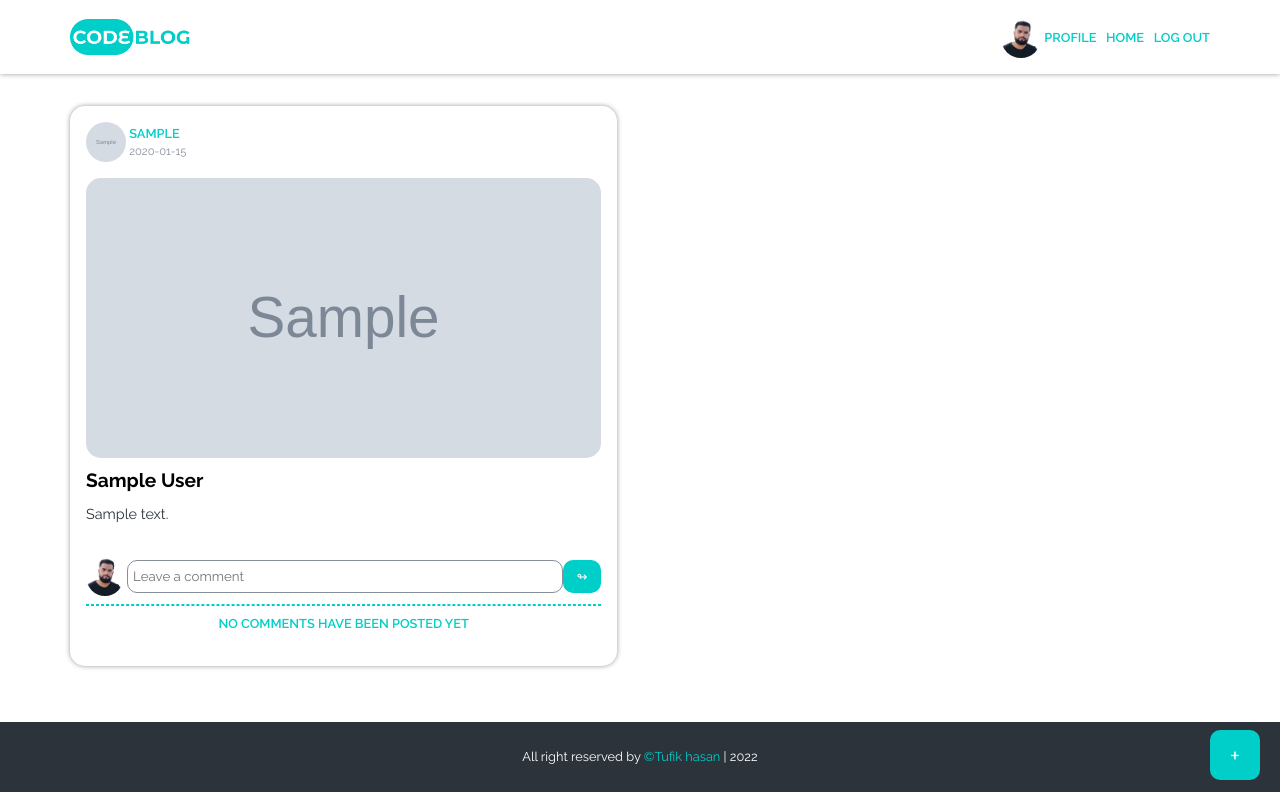
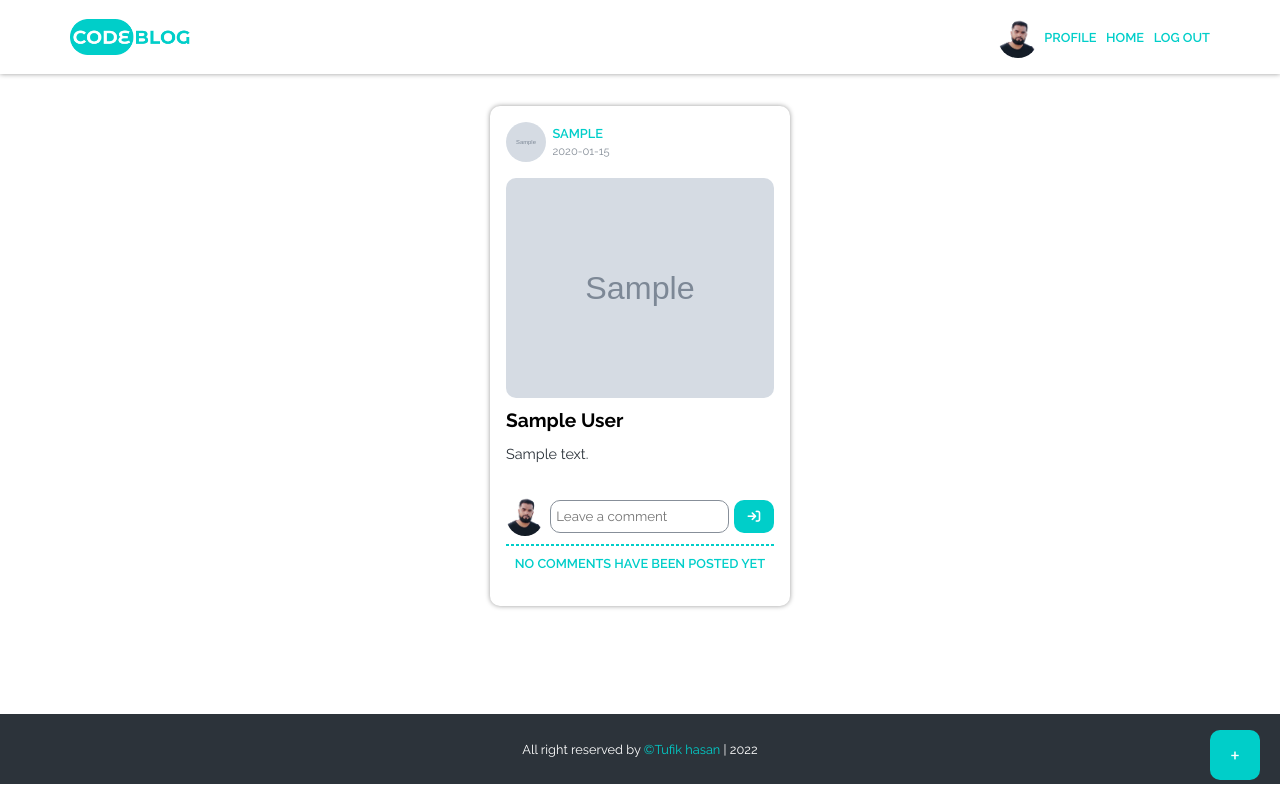
Before and after one commit to tufikhasan/blog_oop_php, a PHP site: page /home.php?result=unable-to-create-post in a window 1280 px wide. Run offline with PHP 8.4, Linux system fonts and the light colour scheme; a user stored in the database is signed in; tables that the repository leaves empty hold one stand-in row (values such as "Sample post"); grey boxes marked "Sample" are stand-in pictures; some libraries are stand-ins or nearby versions.

Commit message:
font awesome icon added

```diff
--- a/css/style.css
+++ b/css/style.css
@@ -20,7 +20,8 @@
   width: 40px;
   height: 40px;
   border-radius: 50%;
-  margin-right: 0.2rem;
+  margin-right: 0.4rem;
+  object-fit: fill;
 }
 .main-menu {
   flex-direction: row;
@@ -69,16 +70,17 @@ button.add_post_form_close_btn {
 }
 /*-------posts-section style----------*/
 .post-area {
-  padding: 2rem 0;
+  padding: 2rem 1rem;
   align-items: flex-start;
   flex-wrap: wrap;
+  gap: 1rem;
 }
 .post {
-  width: 48%;
+  width: 300px;
   box-shadow: var(--primary-shadow);
   padding: 1rem;
   margin-bottom: 1.5rem;
-  border-radius: 15px;
+  border-radius: 10px;
 }
 .autor-info {
   margin-bottom: 1rem;
@@ -90,9 +92,13 @@ button.add_post_form_close_btn {
 }
 .post > img {
   width: 100%;
-  height: 280px;
+  height: 220px;
   object-fit: fill;
-  border-radius: 15px;
+  border-radius: 10px;
+  transition: all 0.3s ease-in-out;
+}
+.post > img:hover {
+  transform: scale(1.1);
 }
 .post > h2 {
   font-size: 1.2rem;
@@ -119,14 +125,12 @@ button.add_post_form_close_btn {
   top: 0;
   right: 0;
   display: flex;
-  flex-direction: column;
+  gap: 1rem;
 }
-.action-buttons button {
-  border: 1px solid var(--primary-text);
+.action-buttons a i {
   color: var(--primary-text);
   cursor: pointer;
   font-size: 0.8rem;
-  padding: 5px;
 }
 /*-------Footer style----------*/
 .footer-area {
@@ -161,9 +165,6 @@ button.add_post_form_close_btn {
   .avatar span {
     display: none;
   }
-  .post-area {
-    padding: 2rem 1rem;
-  }
 }
 @media screen and (min-width: 900px) {
   .mobile-menu {
@@ -171,9 +172,6 @@ button.add_post_form_close_btn {
   }
 }
 @media screen and (max-width: 600px) {
-  .post-area {
-    flex-direction: column;
-  }
   .post {
     width: 100%;
   }
--- a/home.php
+++ b/home.php
@@ -13,7 +13,7 @@ $login_user_pic = $_SESSION['image'];
     <!---Add post section end--->
     <!---Home main section start--->
     <section>
-        <div class="main-content flex justify-content-space-between post-area">
+        <div class="main-content flex justify-content-center post-area">
             <?php
             $all_post = mysqli_query($conn,"SELECT * FROM user_post ORDER BY id DESC");
             $post_num = mysqli_num_rows($all_post);
@@ -38,7 +38,7 @@ $login_user_pic = $_SESSION['image'];
                     <form class="flex" style="width: 100%" action="includes/comment.php" method="POST">
                         <input type="text" name="comment" placeholder="Leave a comment" style="width: 100%" required>
                         <input type="hidden" name="comment-postid" value="<?php echo $post_id; ?>" />
-                        <button class="primary_btn" type="submit">&#8620;</button>
+                        <button style="margin-left:5px;" class="primary_btn" type="submit"><i class="fa-solid fa-arrow-right-to-bracket"></i></button>
                     </form>
                 </div>
                 <hr />
--- a/includes/edit.php
+++ b/includes/edit.php
@@ -14,7 +14,7 @@ if(isset($_GET['update'])){
 	if($edit_post_title== '' || $edit_post_desc== '' || $edit_post_image == ''){
 		//echo '<script type="text/javascript">alert("Don\'t change anything")</script>';
 		//echo'<script type="text/javascript">window.open("../profile.php","_self")</script>';
-        header('location: ../profile.php?result=do-not-change-anything');
+        header('location: ../profile.php?result=did-not-change-anything');
 		exit();
 	}else{
 		move_uploaded_file($edit_post_tmp_n,'../img/post/'.$edit_post_image);
--- a/template-part/alert.php
+++ b/template-part/alert.php
@@ -2,27 +2,27 @@
 <?php
     if(isset($_GET['result'])){
 		if($_GET['result'] == 'blank'){
-			echo '<span class="hide-alert">&#10526; Fill all input</span>';
+			echo '<span class="hide-alert danger">Fill all input  &nbsp;&nbsp;<i class="fa-solid fa-circle-exclamation"></i></span>';
 		}elseif($_GET['result'] == 'not-match'){
-			echo '<span class="hide-alert">&#10526; Check your re-write email</span>';
+			echo '<span class="hide-alert danger">Check your re-write email  &nbsp;&nbsp;<i class="fa-solid fa-message-check"></i></span>';
 		}if($_GET['result'] == 'exist'){
-			echo '<span class="hide-alert">&#10526; Already have an account</span>';
+			echo '<span class="hide-alert danger">Already have an account &nbsp;&nbsp;<i class="fa-solid fa-skull-crossbones"></i><</span>';
 		}if($_GET['result'] == 'successful'){
-			echo '<span class="hide-alert">&#10526; Welcome to Codebook</span>';
+			echo '<span class="hide-alert">Welcome to Codeblog share your blog &nbsp;&nbsp;<i class="fa-solid fa-wreath"></i></span>';
 		}if($_GET['result'] == 'wrong-credentials'){
-			echo '<span class="hide-alert">&#10526; Enter a valid email or password</span>';
+			echo '<span class="hide-alert danger">Enter a valid email or password  &nbsp;&nbsp;<i class="fa-solid fa-circle-exclamation"></i></span>';
 		}if($_GET['result'] == 'post-added-successful'){
-			echo '<span class="hide-alert">&#10526; Post created successful</span>';
+			echo '<span class="hide-alert">Post created successful &nbsp;&nbsp;<i class="fa-solid fa-check-double"></i></span>';
 		}if($_GET['result'] == 'unable-to-create-post'){
-			echo '<span class="hide-alert">&#10526; Unable to create a post</span>';
+			echo '<span class="hide-alert danger">Unable to create a post  &nbsp;&nbsp;<i class="fa-solid fa-circle-exclamation"></i></span>';
 		}if($_GET['result'] == 'comment-successful'){
-			echo '<span class="hide-alert">&#10526; Your Comment has been posted successful</span>';
+			echo '<span class="hide-alert">Your Comment has been posted successful &nbsp;&nbsp;<i class="fa-solid fa-check-double"></i></span>';
 		}if($_GET['result'] == 'post-deleted-successfully'){
-			echo '<span class="hide-alert">&#10526; Your Post has been deleted successfully</span>';
-		}if($_GET['result'] == 'do-not-change-anything'){
-			echo '<span class="hide-alert">&#10526; Your don\'t change anything</span>';
+			echo '<span class="hide-alert danger">Your Post has been deleted successfully &nbsp;&nbsp;<i class="fa-solid fa-skull-crossbones"></i></span>';
+		}if($_GET['result'] == 'did-not-change-anything'){
+			echo '<span class="hide-alert danger">You haven\'t changed anything&nbsp;&nbsp;<i class="fa-solid fa-circle-exclamation"></i></span>';
 		}if($_GET['result'] == 'post-update-successfully'){
-			echo '<span class="hide-alert">&#10526; Your Post has been update successfully</span>';
+			echo '<span class="hide-alert">Your Post has been update successfully&nbsp;&nbsp;<i class="fa-solid fa-check-double"></i></span>';
 		}
 	}
 ?>
@@ -44,6 +44,9 @@
   font-weight: bold;
   border-radius: 10px;
 }
+.alert-message span.danger{
+	background:#d63031
+}
 .hide-alert {
   -webkit-animation: hideAlert 3s forwards;
   animation: hideAlert 3s forwards;
--- a/template-part/header.php
+++ b/template-part/header.php
@@ -8,6 +8,7 @@
     <meta name="keywords" content="HTML, CSS, JavaScript, Blog, Code, Php">
     <meta name="description" content="This is a coder bloging website">
     <link rel="shortcut icon" href="img/fav.png" type="image/x-icon">
+    <link rel="stylesheet" href="https://cdnjs.cloudflare.com/ajax/libs/font-awesome/6.1.1/css/all.min.css" />
     <link rel="stylesheet" href="css/style.css">
     <title>Code Blog</title>
 </head>
--- a/template-part/main_header.php
+++ b/template-part/main_header.php
@@ -8,6 +8,7 @@
     <meta name="keywords" content="HTML, CSS, JavaScript, Blog, Code, Php">
     <meta name="description" content="This is a coder bloging website">
     <link rel="shortcut icon" href="img/fav.png" type="image/x-icon">
+    <link rel="stylesheet" href="https://cdnjs.cloudflare.com/ajax/libs/font-awesome/6.1.1/css/all.min.css" />
     <link rel="stylesheet" href="css/style.css">
     <title>Code Blog | Home</title>
 </head>
```
Also changed, not shown: profile.php (+4 -4 lines).
